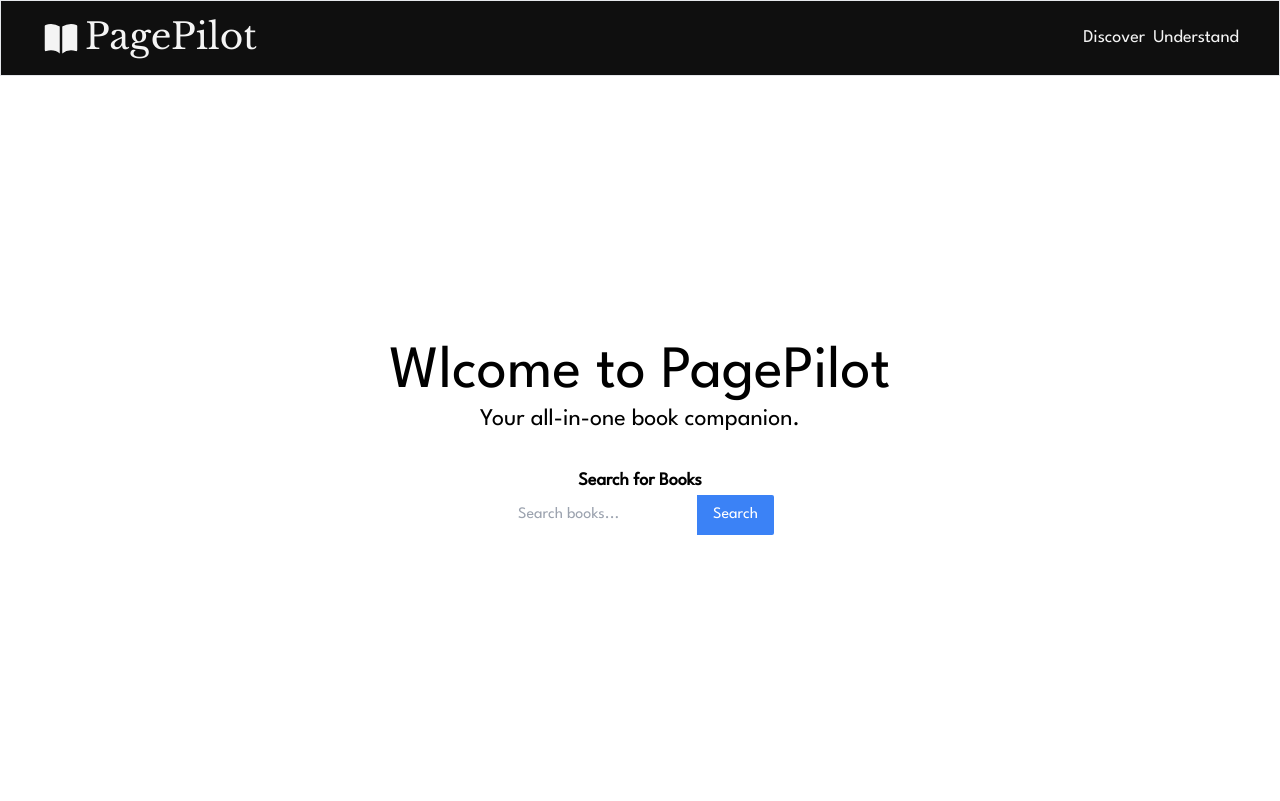
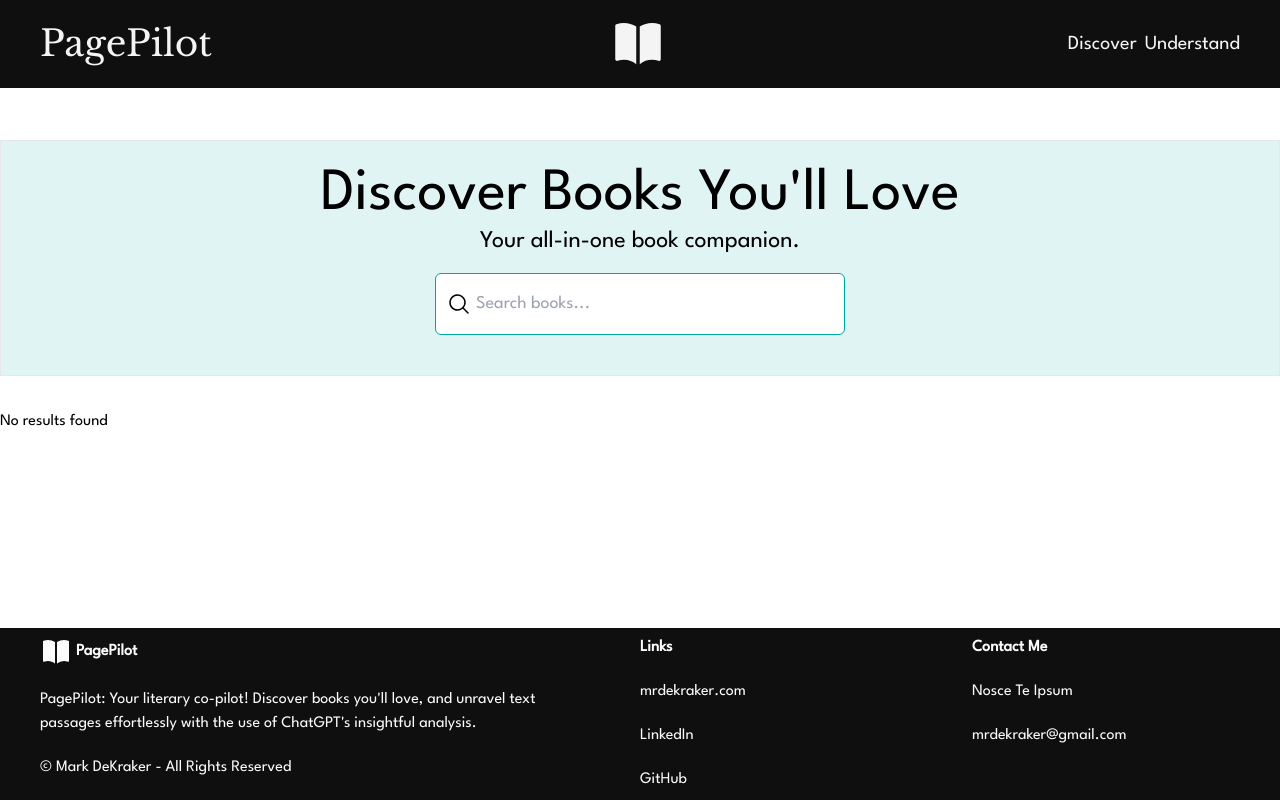
Before and after one commit to mrdekraker/PagePilot, a Next.js app in the folder page-pilot/: page / in a window 1280 px wide. Built offline with nearby package versions, Linux system fonts and the light colour scheme.

Commit message:
Starting search/results

```diff
--- a/page-pilot/app/components/Booklist.tsx
+++ /dev/null
@@ -1,22 +0,0 @@
-import React, { FC } from 'react';
-
-interface Book {
-  id: string;
-  title: string;
-}
-
-interface BookListProps {
-  books: Book[];
-}
-
-const BookList: FC<BookListProps> = ({ books }) => {
-  return (
-    <ul className="book-list">
-      {books.map((book) => (
-        <li key={book.id}>{book.title}</li>
-      ))}
-    </ul>
-  );
-};
-
-export default BookList;
--- /dev/null
+++ b/page-pilot/app/components/Footer.tsx
@@ -0,0 +1,48 @@
+import React from 'react'
+
+import Link from 'next/link'
+import { BookOpenIcon } from '@heroicons/react/24/solid'
+
+
+const Footer = () => {
+  return (
+    <footer className="bg-wh-900 text-wh-50 py-2 px-10">
+      <div className="justify-between mx-auto gap-16 sm:flex">
+        {/* FIRST COLUMN */}
+        <div className="mt-16 basis-1/2 sm:mt-0">
+          <h4 className="font-bold">
+            <BookOpenIcon className="inline-block w-8 h-8 mr-1" />
+            PagePilot
+          </h4>
+          <p className="my-5">
+            PagePilot: Your literary co-pilot! Discover books you'll love, and unravel text passages effortlessly with the use of ChatGPT's insightful analysis.
+          </p>
+          <p>© Mark DeKraker - All Rights Reserved</p>
+        </div>
+        {/* SECOND COLUMN */}
+        <div className="mt-16 basis-1/4 sm:mt-0">
+          <h4 className="font-bold">Links</h4>
+          <p className="my-5 hover:text-ocean-blue">
+            <Link href="http://mrdekraker.com">mrdekraker.com</Link>
+          </p>
+          <p className="my-5 hover:text-ocean-blue">
+            <Link href="https://www.linkedin.com/in/mdek/">
+              LinkedIn
+            </Link>
+          </p>
+          <p className=" hover:text-ocean-blue">
+            <Link href="https://www.github.com/mrdekraker">GitHub</Link>
+          </p>
+        </div>
+        {/* THIRD COLUMN */}
+        <div className="mt-16 basis-1/4 sm:mt-0">
+          <h4 className="font-bold">Contact Me</h4>
+          <p className="my-5">Nosce Te Ipsum</p>
+          <p>mrdekraker@gmail.com</p>
+        </div>
+      </div>
+    </footer>
+  )
+}
+
+export default Footer
--- a/page-pilot/app/components/Navbar.tsx
+++ b/page-pilot/app/components/Navbar.tsx
@@ -13,21 +13,25 @@ type Props = {};
 const Navbar = (props: Props) => {
 
   return (
-    <header className="border">
+    <header className="mb-5">
       <nav className="flex justify-between items-center w-full bg-wh-900 text-wh-10 px-10 py-4">
-        <h1 className={`${libre.className} text-4xl font-bold font-custom1`}>
+        <h1 className={`${libre.className} font-bold text-4xl hidden sm:block`}>
           <Link href="/">
-          <BookOpenIcon className="inline-block w-10 h-10 mr-1" />
             PagePilot
           </Link>
         </h1>
-        <ul className="flex flex-row space-x-2 text-lg">
-          <li>
+        <div>
+          <Link href="/">
+            <BookOpenIcon className="inline-block w-14 h-14 mr-1" />
+          </Link>
+        </div>
+        <ul className="flex flex-row space-x-2 text-xl">
+          <li className="hover:text-ocean-blue">
             <Link href="/discover">
               Discover
             </Link>
           </li>
-          <li>
+          <li className="hover:text-ocean-blue">
             <Link href="/understand">
               Understand
             </Link>
--- /dev/null
+++ b/page-pilot/app/components/Results.tsx
@@ -0,0 +1,23 @@
+import React from 'react';
+
+interface ResultsProps {
+  results: { title: string }[];
+}
+
+const Results: React.FC<ResultsProps> = ({ results }) => {
+  return (
+    <div>
+      {results.length > 0 ? (
+        <ul>
+          {results.map((result, index) => (
+            <li key={index}>{result.title}</li>
+          ))}
+        </ul>
+      ) : (
+        <p>No results found</p>
+      )}
+    </div>
+  );
+};
+
+export default Results;
--- a/page-pilot/app/components/SearchBar.tsx
+++ b/page-pilot/app/components/SearchBar.tsx
@@ -1,25 +1,93 @@
-import React, { useState, FC } from 'react';
+import React, { useState, ChangeEvent, useEffect } from 'react';
+import { MagnifyingGlassIcon } from '@heroicons/react/24/solid';
+import axios from 'axios';
+
+interface Book {
+  title: string;
+}
 
 interface SearchBarProps {
-  onSearch: (searchTerm: string) => void;
+  onSearch: (results: Book[]) => void;
 }
 
-const SearchBar: FC<SearchBarProps> = ({ onSearch }) => {
-  const [searchTerm, setSearchTerm] = useState('');
+const BookSuggestion: React.FC<{ title: string }> = ({ title }) => (
+  <div className="flex items-center">
+    {/* Add your book icon here, e.g., <BookIcon className="w-6 h-6 mr-2" /> */}
+    <span className="mr-2">{title}</span>
+  </div>
+);
 
-  const handleSearch = () => {
-    onSearch(searchTerm);
+const SearchBar: React.FC<SearchBarProps> = ({ onSearch }) => {
+  const [query, setQuery] = useState<string>('');
+  const [suggestions, setSuggestions] = useState<Book[]>([]);
+
+  useEffect(() => {
+    if (query.length > 0) {
+      fetchBooks();
+    } else {
+      setSuggestions([]);
+    }
+  }, [query]);
+
+  const fetchBooks = async () => {
+    const apiKey = 'AIzaSyBkUc-7VeSGBQ9MWzMKUG2SQZcwifJVOJk'; // Replace with your actual API key
+    const url = `https://www.googleapis.com/books/v1/volumes?q=${query}&key=${apiKey}`;
+
+    try {
+      const response = await axios.get(url);
+
+      const books = response.data.items.map((item: any) => ({
+        title: item.volumeInfo.title,
+      }));
+
+      setSuggestions(books.slice(0, 5));
+    } catch (error) {
+      console.error('Error fetching suggestions:', error);
+    }
+  };
+
+  const handleInputChange = (event: ChangeEvent<HTMLInputElement>) => {
+    setQuery(event.target.value);
+  };
+
+  const handleSuggestionClick = (bookTitle: string) => {
+    setQuery(bookTitle);
+    onSearch([{ title: bookTitle }]); // Update results when suggestion is clicked
+  };
+
+  const handleKeyPress = (event: React.KeyboardEvent<HTMLInputElement>) => {
+    if (event.key === 'Enter') {
+      onSearch(suggestions); // Update results when Enter key is pressed
+    }
   };
 
   return (
-    <div className="search-bar">
-      <input
-        type="text"
-        placeholder="Search for books..."
-        value={searchTerm}
-        onChange={(e) => setSearchTerm(e.target.value)}
-      />
-      <button onClick={handleSearch}>Search</button>
+    <div className="flex items-center justify-center my-4">
+      <div className="w-1/3 relative">
+        <MagnifyingGlassIcon className="w-6 h-6 absolute left-3 top-1/2 transform -translate-y-1/2" />
+        <input
+          name="search"
+          type="text"
+          placeholder="Search books..."
+          value={query}
+          onChange={handleInputChange}
+          onKeyPress={handleKeyPress}
+          className="w-full py-4 pl-10 px-6 text-lg text-gray-700 border border-ocean-blue rounded-md focus:outline-none focus:ring-1 focus:ring-ocean-deep"
+        />
+        {suggestions.length > 0 && (
+          <ul className="absolute w-full bg-white border border-ocean-blue rounded-md mt-1">
+            {suggestions.map((book, index) => (
+              <li
+                key={index}
+                className="py-2 px-4 cursor-pointer hover:bg-gray-200"
+                onClick={() => handleSuggestionClick(book.title)}
+              >
+                <BookSuggestion title={book.title} />
+              </li>
+            ))}
+          </ul>
+        )}
+      </div>
     </div>
   );
 };
--- /dev/null
+++ b/page-pilot/app/components/placeholder.tsx
@@ -0,0 +1,19 @@
+import React from 'react'
+import { MagnifyingGlassIcon } from '@heroicons/react/24/solid'
+
+const searchBar = () => {
+  return (
+    <div className="flex items-center justify-center my-4">
+      <div className="w-1/3 relative">
+        <MagnifyingGlassIcon className="w-6 h-6 absolute left-3 top-1/2 transform -translate-y-1/2" />
+        <input
+          type="text"
+          placeholder="Search books..."
+          className="w-full py-4 pl-10 px-6 text-lg text-gray-700 border border-ocean-blue rounded-md focus:outline-none focus:ring-1 focus:ring-deep-ocean"
+        />
+      </div>
+    </div>
+  )
+}
+
+export default searchBar
--- a/page-pilot/app/globals.css
+++ b/page-pilot/app/globals.css
@@ -16,3 +16,7 @@ body,
   width: 100%;
   /* @apply text-sm; */
 }
+
+body {
+  overflow: hidden;
+}
--- a/page-pilot/app/layout.tsx
+++ b/page-pilot/app/layout.tsx
@@ -1,7 +1,12 @@
 import type { Metadata } from 'next';
 import { League_Spartan } from 'next/font/google';
+import { BookOpenIcon } from '@heroicons/react/24/solid'
+
 import './globals.css';
+
+
 import Navbar from './components/Navbar';
+import Footer from './components/Footer';
 
 const spartan = League_Spartan({
   subsets: ['latin'],
@@ -20,11 +25,12 @@ export default function RootLayout({
 }) {
   return (
     <html lang="en">
-      <body className={spartan.className}>
+      <body className={`${spartan.className} flex flex-col min-h-screen`}>
         <Navbar />
-        <div className="">
+        <main className="flex-grow">
           {children}
-        </div>
+        </main>
+        <Footer />
       </body>
     </html>
   );
--- a/page-pilot/app/page.tsx
+++ b/page-pilot/app/page.tsx
@@ -1,59 +1,28 @@
-'use client';
+// use client
 
-import React, { useEffect, useState } from 'react';
+import React, { useState } from 'react';
 import Link from 'next/link';
+import SearchBar from './components/SearchBar';
+import Results from './components/Results';
 
 export default function Home() {
-  const navheight = "74.9609px";
-  const [text, setText] = useState('');
-  const welcomeText = "Welcome to PagePilot";
+  const [searchResults, setSearchResults] = useState([]); // State to store search results
 
-  useEffect(() => {
-    let timer: NodeJS.Timeout;
-    let i = 0;
-
-    const typeWriter = () => {
-      if (i < welcomeText.length) {
-        setText((prevText) => prevText + welcomeText.charAt(i));
-        i++;
-        timer = setTimeout(typeWriter, 150);
-      }
-    };
-
-    typeWriter();
-
-    return () => {
-      clearTimeout(timer);
-    };
-  }, []);
+  // Function to update search results
+  const handleSearch = (results) => {
+    setSearchResults(results);
+  };
 
   return (
-    <main className="flex flex-col justify-center items-center" style={{ minHeight: `calc(100vh - ${navheight})` }}>
-      <div className="text-center mb-8">
-        <h1 className="text-6xl">{text}</h1>
+    <main className="leading-7">
+      <div className="border bg-ocean-surf text-center my-8 p-6">
+        <h1 className="text-6xl">Discover Books You'll Love</h1>
         <p className="text-2xl">Your all-in-one book companion.</p>
+        <SearchBar onSearch={handleSearch} /> {/* Pass the onSearch function */}
       </div>
-
-      <div className="text-center">
-        <h2 className="text-lg font-semibold">Search for Books</h2>
-        <div className="flex items-center rounded-sm overflow-hidden">
-          <input
-            type="text"
-            placeholder="Search books..."
-            className="w-full py-2 px-3 text-gray-700"
-          />
-          <button className="bg-blue-500 text-white py-2 px-4 hover-bg-blue-600">
-            Search
-          </button>
-        </div>
+      <div>
+        <Results results={searchResults} /> {/* Pass the search results to the Results component */}
       </div>
-      <style>
-        {`
-          body {
-            overflow: hidden;
-          }
-        `}
-      </style>
     </main>
   );
 }
--- a/page-pilot/package.json
+++ b/page-pilot/package.json
@@ -10,9 +10,9 @@
   },
   "dependencies": {
     "@heroicons/react": "^2.0.18",
-    "@next/font": "^14.0.1",
     "@tailwindcss/line-clamp": "^0.4.4",
     "@tailwindcss/typography": "^0.5.10",
+    "axios": "^1.6.1",
     "next": "14.0.1",
     "react": "^18",
     "react-dom": "^18"
--- a/page-pilot/tailwind.config.ts
+++ b/page-pilot/tailwind.config.ts
@@ -18,6 +18,9 @@ const config: Config = {
         "accent-red": "#EA9648",
         "accent-orange": "#F6CF68",
         "accent-green": "#C2E9B4",
+        "ocean-surf": "#DFF4F3",
+        "ocean-blue": "#00A6A1",
+        "ocean-deep": "#006865",
       },
       backgroundImage: (theme) => ({
         "gradient-gradual":
```
Also changed, not shown: page-pilot/public/book.svg (deleted), 1 other file (tests, documents, lock files or other folders).
